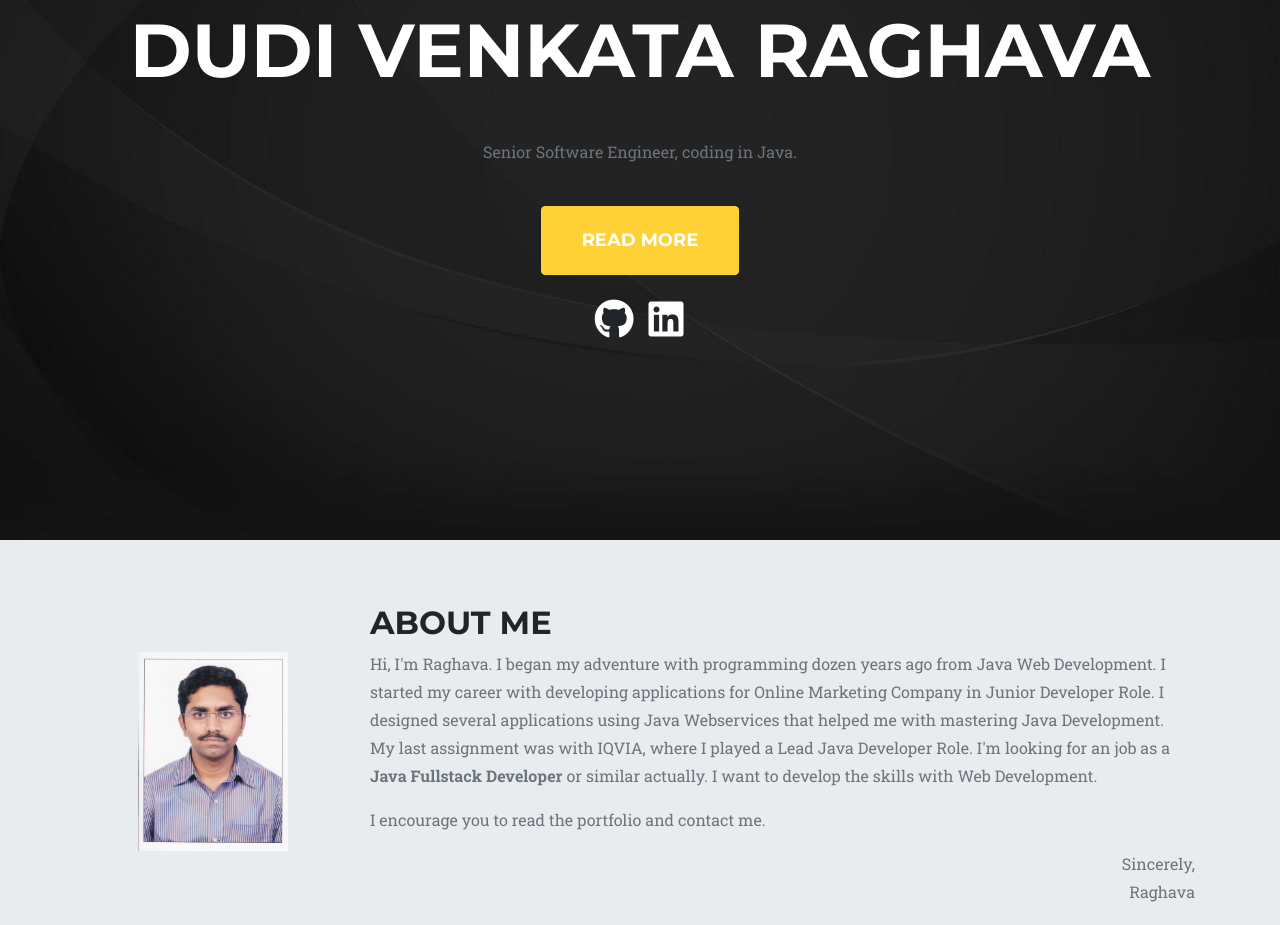
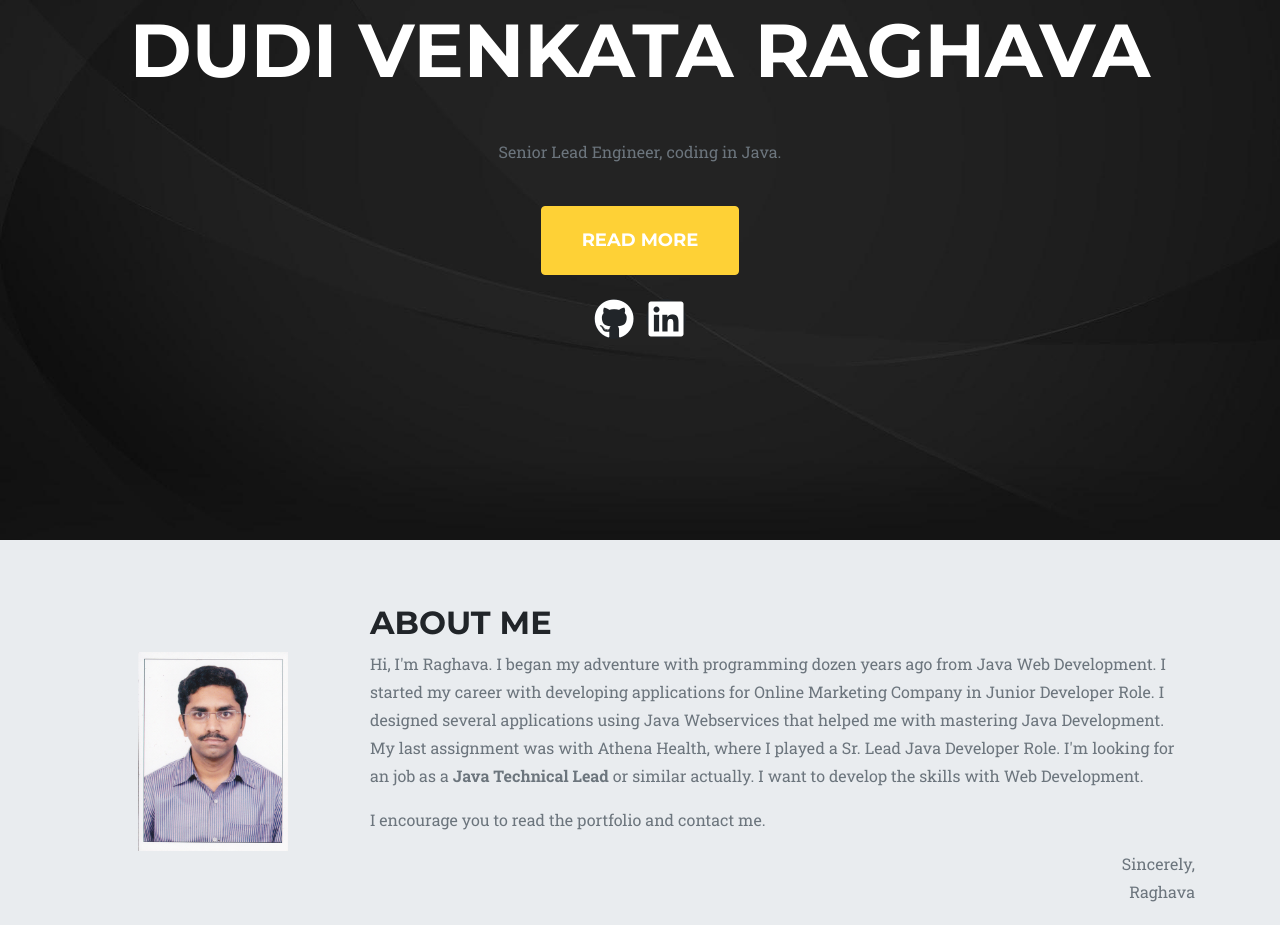
Before and after one commit to raghava219/MyPersonalWebSite, a plain HTML site: page index.html in a window 1280 px wide. Shown: the part 280-1205 px from the top of the page. Drawn offline with nearby package versions, Linux system fonts and the light colour scheme; a web font is replaced by a local one.

Commit message:
Modified some details

```diff
--- a/index.html
+++ b/index.html
@@ -49,7 +49,6 @@
 <body id="page-top">
 
   <!-- Navigation -->
-  <!--<nav class="navbar navbar-expand-lg navbar-dark fixed-top" id="mainNav">-->
     <nav class="navbar navbar-expand-lg navbar-dark bg-dark fixed-top" id="mainNav">
     <div class="container">
       <a class="navbar-brand js-scroll-trigger" href="#page-top">Dudi Venkata Raghava</a>
@@ -92,7 +91,7 @@
         </div>
         <div class="intro-lead-in">Welcome to my portfolio!</div>
         <div class="intro-heading text-uppercase">Dudi Venkata Raghava</div>
-        <p class="text-muted">Senior Software Engineer, coding in Java.</p>
+        <p class="text-muted">Senior Lead Engineer, coding in Java.</p>
         <br />
         <a class="btn btn-primary btn-xl text-uppercase js-scroll-trigger" href="#omnie">Read more</a>
 
@@ -124,7 +123,7 @@
           </div>
           <div class="col-lg-9">
             <h2 class="section-heading text-uppercase">About me</h2>
-            <p class="text-muted">Hi, I'm Raghava. I began my adventure with programming dozen years ago from Java Web Development. I started my career with developing applications for Online Marketing Company in Junior Developer Role. I designed several applications using Java Webservices that helped me with mastering Java Development. <br />My last assignment was with IQVIA, where I played a Lead Java Developer Role. I'm looking for an job as a <strong>Java Fullstack Developer</strong> or similar actually. I want to develop the skills with Web Development.</p>
+              <p class="text-muted">Hi, I'm Raghava. I began my adventure with programming dozen years ago from Java Web Development. I started my career with developing applications for Online Marketing Company in Junior Developer Role. I designed several applications using Java Webservices that helped me with mastering Java Development. <br />My last assignment was with Athena Health, where I played a Sr. Lead Java Developer Role. I'm looking for an job as a <strong>Java Technical Lead</strong> or similar actually. I want to develop the skills with Web Development.</p>
             <p class="text-muted">I encourage you to read the portfolio and contact me.</p>
             <p class="text-muted text-right">Sincerely, <br />Raghava</p>
           </div>
@@ -176,27 +175,6 @@
 
         <!--VBA -->
         <div class="col-md-4 col-12 align-middle mt-4">
-          <!--<div class="row col-12">
-            <div class="col-md-3">
-              <span class="fa-stack fa-2x">
-                <i class="fa fa-circle fa-stack-2x text-primary"></i>
-                <i class="fas fa-code fa-stack-1x fa-inverse"></i>
-              </span>
-            </div>
-            <div class="col-md-9 text-left align-middle">
-              <h4>VisualBasic</h4>
-              <p class="text-muted">Basic knowledge</p>
-            </div>
-          </div>
-          <div class="row">
-            <div class="col-md-12 col-12 align-middle mt-2">
-              <ul class="list-group-flush">
-                <li class="list-group-item text-left"><i class="fas fa-check-square stanowisko"></i> VisualBasic Core</li>
-                <li class="list-group-item text-left"><i class="fas fa-check-square stanowisko"></i> Windows Forms</li>
-                <li class="list-group-item text-left"><i class="fas fa-check-square stanowisko"></i> Visual Studio</li>
-              </ul>
-            </div>
-          </div>-->
 
           <!--JavaScript-->
           <div class="row col-12 mt-4">
@@ -270,7 +248,7 @@
           </div>
 
 		  <!--GIT-->
-          <!--<div class="row col-12 mt-4">
+          <div class="row col-12 mt-4">
             <div class="col-md-3">
               <span class="fa-stack fa-2x">
                 <i class="fa fa-circle fa-stack-2x text-primary"></i>
@@ -291,7 +269,7 @@
                 <li class="list-group-item text-left"><i class="fas fa-check-square stanowisko"></i> Bitbucket</li>
               </ul>
             </div>
-          </div>-->
+          </div>
           <!--Programs-->
           <!--<div class="row col-12 mt-4">
             <div class="col-md-3">
```
